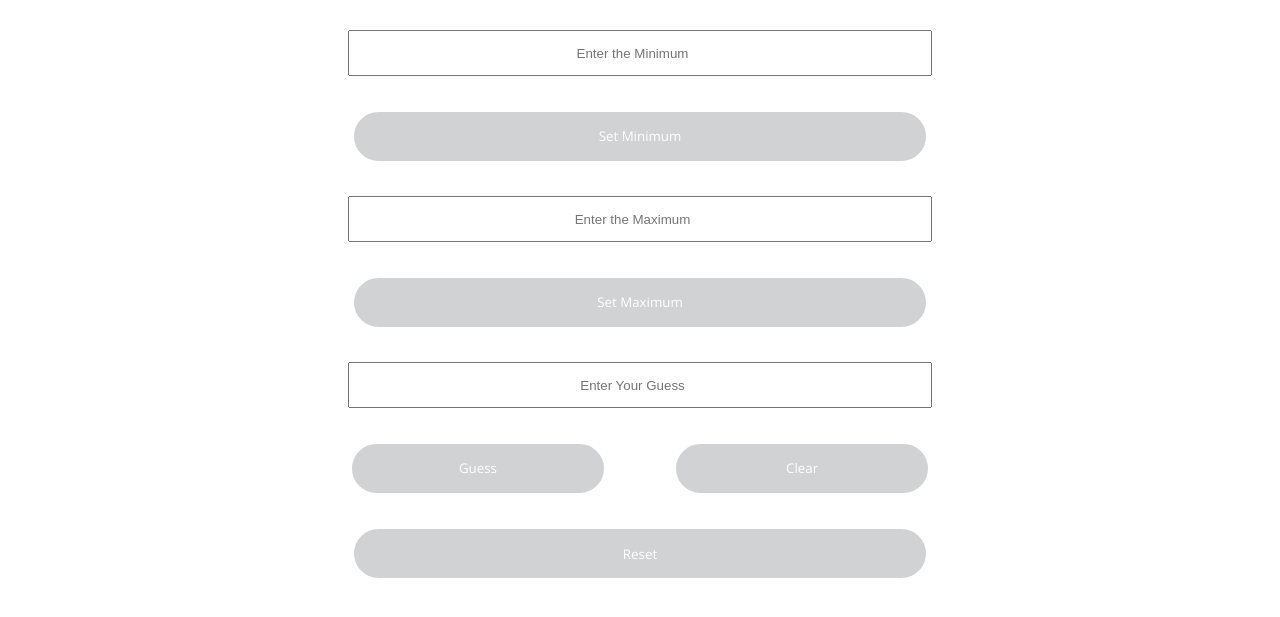
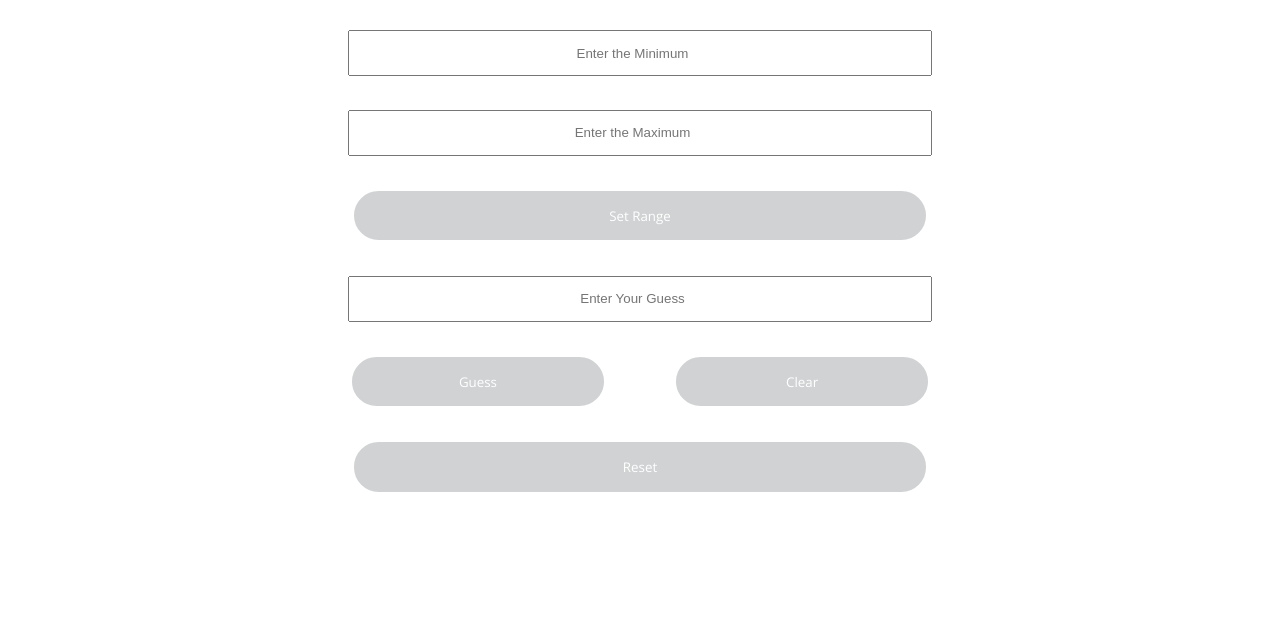
Before and after one commit to dylanavery720/number_guesser, a plain HTML site: page index.html in a window 1280 px wide. Shown: the part 123-740 px from the top of the page. Drawn offline with nearby package versions, Linux system fonts and the light colour scheme.

Commit message:
Update index.html
Removed "set minimum" button and changed "set maximum" button to "Set Range".

```diff
--- a/index.html
+++ b/index.html
@@ -16,9 +16,8 @@
 
     <section class="input-wrapper">
         <input type="number" name="minimum" placeholder="Enter the Minimum" id="minimum">
-          <button type="button" name="button" id="minClick"><p>Set Minimum</p></button>
         <input type="number" name="maximum" placeholder="Enter the Maximum" id="maximum">
-          <button type="button" name="button" id="maxClick"><p>Set Maximum</p></button>
+          <button type="button" name="button" id="maxClick"><p>Set Range</p></button>
         <input type="number" name="range" min="min" max="max" placeholder="Enter Your Guess" id="userInput">
     </section>
 
```
